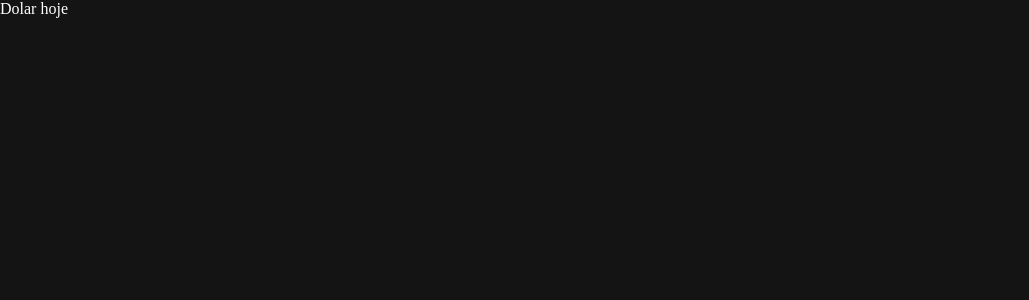
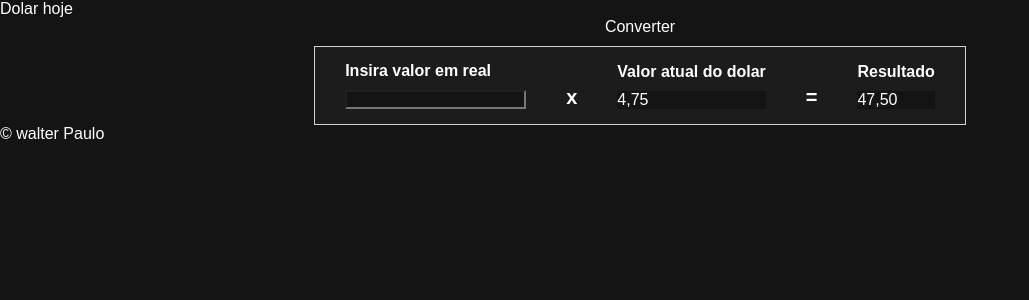
Before and after one commit to walterpaulo/dolar-vitejs, a React (Vite) app: page / in a window 1280 px wide. Shown: the top 300 px of the page, without its empty margins (0-1029 px from the left). Built offline with nearby package versions, Linux system fonts and the light colour scheme.

Commit message:
refactor: code

```diff
--- a/src/App.tsx
+++ b/src/App.tsx
@@ -1,11 +1,15 @@
 import React from 'react';
+import Footer from './components/Footer';
+import Header from './components/Header';
 import Convert from './page/Convert';
 import {Container} from './style';
 
 function App() {
   return (
     <Container>
+      <Header />
       <Convert />
+      <Footer />
     </Container>
   );
 }
--- /dev/null
+++ b/src/components/Footer/index.tsx
@@ -0,0 +1,12 @@
+import React from 'react';
+import { Container, Span } from './style';
+
+function Footer() {
+    return (
+        <Container>
+            <Span>&#169; walter Paulo</Span>
+        </Container>
+    );
+}
+
+export default Footer;
--- /dev/null
+++ b/src/components/Footer/style.ts
@@ -0,0 +1,10 @@
+import styled from 'styled-components';
+
+export const Container = styled.div`
+    height: 50px;
+    width: 100vw;
+`;
+
+export const Span = styled.span`
+
+`
--- a/src/page/Convert.tsx
+++ /dev/null
@@ -1,12 +0,0 @@
-import React from 'react';
-import Header from '../components/Header';
-
-function Convert() {
-    return (
-        <div>
-            <Header />
-        </div>
-    );
-}
-
-export default Convert;
--- /dev/null
+++ b/src/page/Convert/index.tsx
@@ -0,0 +1,28 @@
+import React from 'react';
+import { BoxConvert, Container, ItemReal, Operador } from './style';
+
+function Convert() {
+    return (
+        <Container>
+                Converter
+            <BoxConvert>
+                <ItemReal>
+                    <h4>Insira valor em real</h4>
+                    <input type="text"/>
+                </ItemReal>
+                <Operador>x</Operador>
+                <ItemReal>
+                    <h4>Valor atual do dolar</h4>
+                    <div>4,75</div>
+                </ItemReal>
+                <Operador>=</Operador>
+                <ItemReal>
+                    <h4>Resultado</h4>
+                    <div>47,50</div>
+                </ItemReal>
+            </BoxConvert>
+        </Container>
+    );
+}
+
+export default Convert;
--- /dev/null
+++ b/src/page/Convert/style.ts
@@ -0,0 +1,34 @@
+import styled from "styled-components";
+
+
+export const Container = styled.div`
+    display: flex;
+    flex-direction: column;
+    align-items: center;
+    background-color: #141414;
+`
+
+export const BoxConvert = styled.div`
+    display: flex;
+    align-items: flex-end;
+    height: 100%;
+    border: 1px solid var(--color-white-clear);
+    background-color: var(--container-bg-primary);
+    padding: 15px 30px;
+    gap: 40px;
+    margin-top: 10px;
+`
+export const ItemReal  = styled.div`
+    display: block;
+    background-color: var(--container-bg-primary);
+
+    & h4 {
+        margin-bottom: 10px;
+        background-color: var(--container-bg-primary);
+    }
+`
+export const Operador = styled.div`
+    background-color: var(--container-bg-primary);
+    font-size: 20px;
+    font-weight: 700;
+`
--- a/src/styles/global.ts
+++ b/src/styles/global.ts
@@ -1,14 +1,21 @@
 import { createGlobalStyle } from "styled-components"
 
 export default createGlobalStyle`
-    *{
+
+     @import url('https://fonts.googleapis.com/css2?family=Poppins:wght@100;200;400;600&display=swap');
+
+     *{
         margin: 0;
         padding: 0;
         background-color: var(--main-bg-color);
         color: var(--font-bg-color);
+        font-family: 'Poppins', sans-serif;
+
     }
     :root{
         --main-bg-color: #141414;
         --font-bg-color: #ffff;
+        --container-bg-primary: #1C1C1C;
+        --color-white-clear: #D2D2D2;
     }
 `
```
